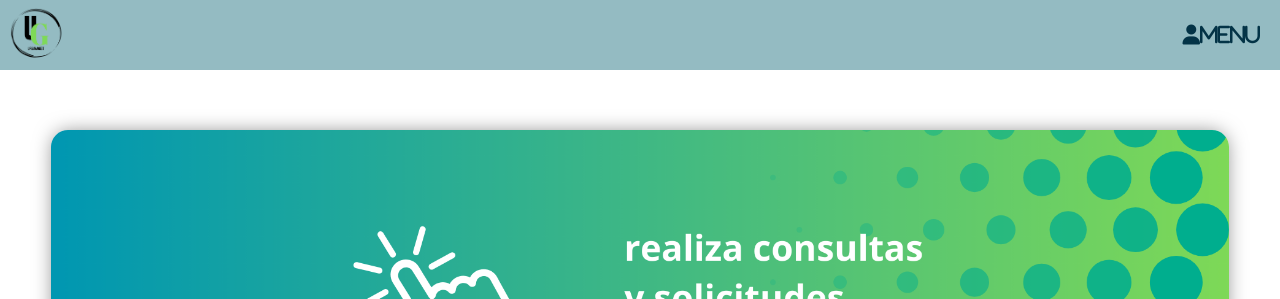
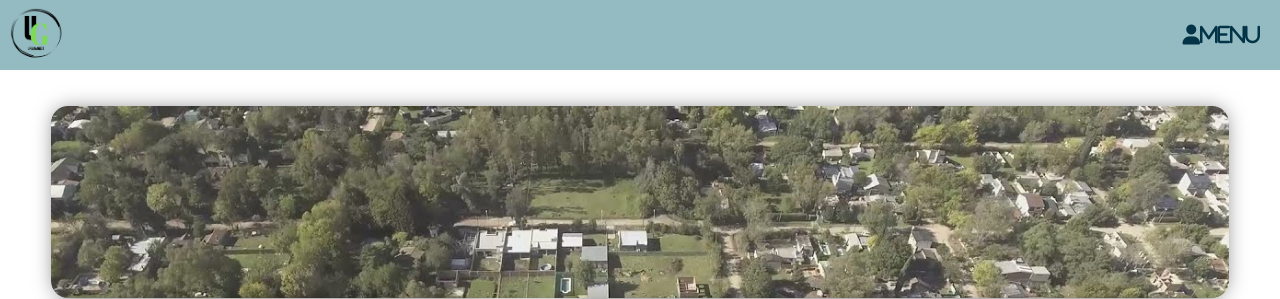
Before and after one commit to spesomay/portafolio, a PHP site: page /Tesis-V2 in a window 1280 px wide. Shown: the top 299 px of the page. Run offline with PHP 8.4, Linux system fonts and the light colour scheme.

Commit message:
Update styles.css

```diff
--- a/Tesis-V2/css/styles.css
+++ b/Tesis-V2/css/styles.css
@@ -864,32 +864,23 @@ footer {
 
    .cont_titulo {
     width: 100%;
-        height: 500px;
-        display: flex;
-        justify-content: center;
-        align-items: center;
+    height: 25vh; /* Usar altura relativa */
+    display: flex;
+    justify-content: center;
+    align-items: center;
+}
 
 .slider-frame {
     width: 92%;
-            height: 89%;
+    height: 24vh; /* Usar altura relativa */
     overflow: hidden;
     border-radius: 17px;
-            overflow: hidden;
-
-
-            .img{
-                height: 100%;
-                object-fit: cover;
-                background-size: cover;
-            }
-
 }
 
 .slider-frame ul {
     display: flex;
     padding: 0;
     width: 400%;
-
     animation: slide 20s infinite alternate ease-in-out;
 }
 
@@ -901,6 +892,9 @@ footer {
 
 .slider-frame img {
     width: 100%;
+    height: 100%;
+    object-fit: cover; /* Mantener la imagen cubierta */
+    background-size: cover;
 }
 
         /* .titulo{
```
Lines whose indentation alone changed are shown as unchanged.
